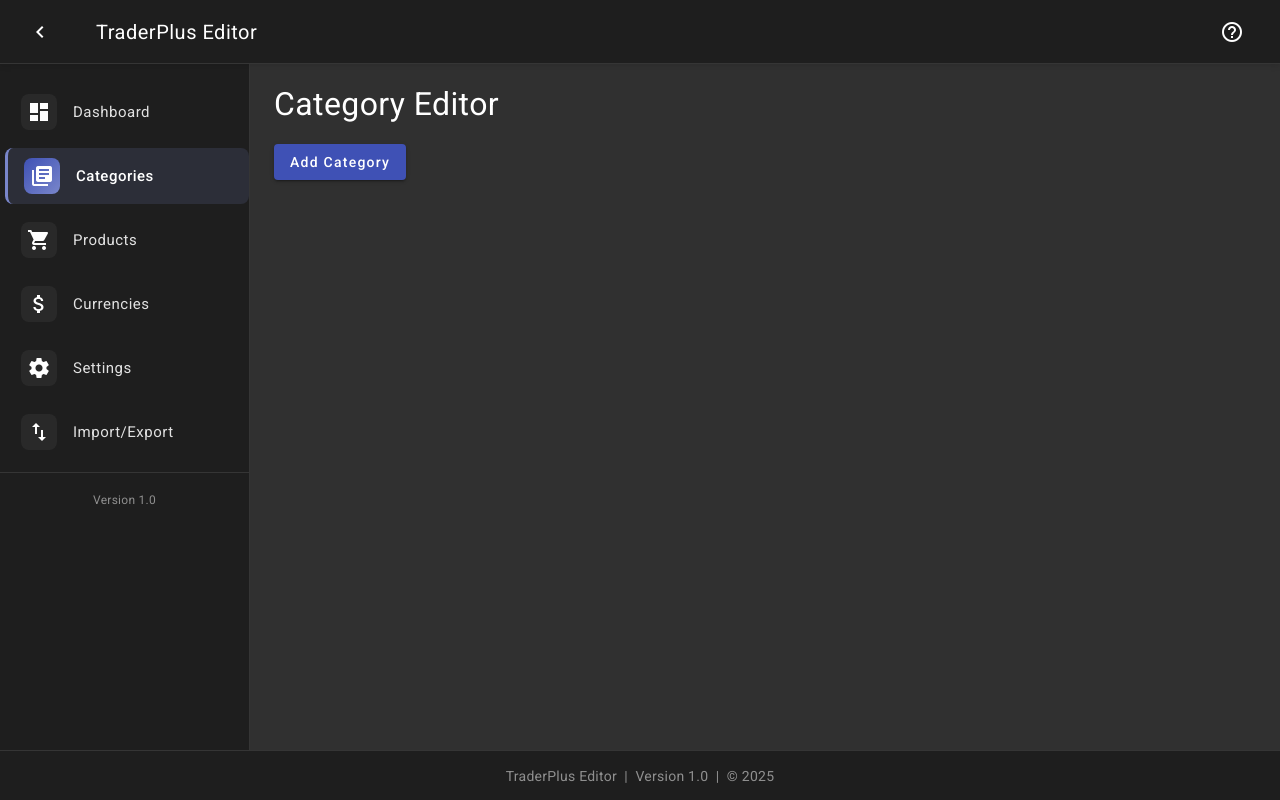
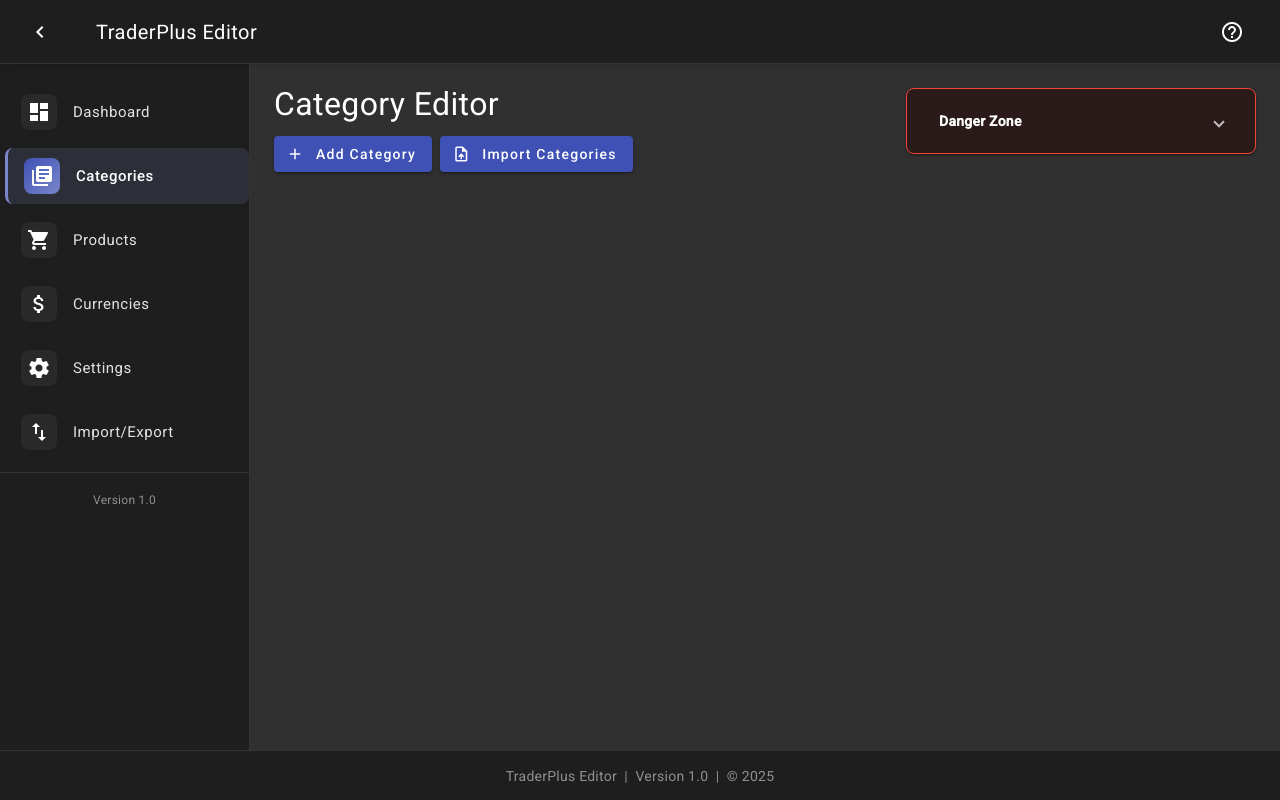
Before and after one commit to TheDmitri/traderpluseditor, an Angular app: page /categories in a window 1280 px wide. Built offline with nearby package versions, Linux system fonts and the light colour scheme.

Commit message:
Category Editor style and danger-zone

```diff
--- a/src/app/features/category-editor/components/category-editor.component.html
+++ b/src/app/features/category-editor/components/category-editor.component.html
@@ -1,6 +1,43 @@
 <div class="category-editor-container">
-  <h2>Category Editor</h2>
-  <button mat-raised-button color="primary" (click)="addCategory()">Add Category</button>
+  <div class="header">
+    <div class="header-left">
+      <h2>Category Editor</h2>
+      <div class="header-buttons">
+        <button mat-raised-button color="primary" (click)="addCategory()">
+          <mat-icon>add</mat-icon>
+          Add Category
+        </button>
+        <a mat-raised-button color="primary" routerLink="/file-management">
+          <mat-icon>upload_file</mat-icon>
+          Import Categories
+        </a>
+      </div>
+    </div>
+    <div class="header-right">
+      <!-- Collapsible Danger Zone (default collapsed) -->
+      <div class="danger-zone-container">
+        <mat-expansion-panel class="danger-zone-panel" [expanded]="false">
+          <mat-expansion-panel-header>
+            <mat-panel-title>
+              Danger Zone
+            </mat-panel-title>
+          </mat-expansion-panel-header>
+          <div class="danger-zone-content">
+            <button mat-raised-button color="warn" (click)="removeAllCategories()">
+              <mat-icon>delete_forever</mat-icon>
+              Remove All Categories
+            </button>
+            <button mat-raised-button color="warn" (click)="toggleAllCategoriesVisibility()">
+              <mat-icon>visibility</mat-icon>
+              Toggle All Visibility
+            </button>
+          </div>
+        </mat-expansion-panel>
+      </div>
+    </div>
+  </div>
+
+  <!-- Grid container for category cards -->
   <div class="category-grid">
     <div *ngFor="let categoryControl of categoriesControls; let i = index" [formGroup]="categoryControl">
       <mat-card>
@@ -20,7 +57,8 @@
           <div>
             <mat-label>Products (comma separated IDs)</mat-label>
             <!-- Changed to textarea -->
-            <textarea matInput formControlName="productIds" placeholder="e.g., prod_m4a1_001, prod_pistol_002"></textarea>
+            <textarea matInput formControlName="productIds"
+              placeholder="e.g., prod_m4a1_001, prod_pistol_002"></textarea>
           </div>
           <div>
             <mat-label>Licenses Required (comma separated)</mat-label>
--- a/src/app/features/category-editor/components/category-editor.component.scss
+++ b/src/app/features/category-editor/components/category-editor.component.scss
@@ -1,21 +1,66 @@
 .category-editor-container {
   padding: 24px;
   margin: 0 auto;
+  display: flex;
+  flex-direction: column;
 
-  h2 {
-    font-size: 2rem;
-    margin-bottom: 24px;
-    color: #ffffff;
-    font-weight: 400;
+  .header {
+    display: flex;
+    justify-content: space-between; /* Split header into two columns */
+    align-items: flex-start;
+    margin-bottom: 50px;
+
+    .header-left {
+      display: flex;
+      flex-direction: column; /* Stack header text and buttons vertically */
+      align-items: flex-start;
+
+      h2 {
+        font-size: 2rem;
+        color: #ffffff;
+        font-weight: 400;
+        margin-bottom: 16px;
+      }
+
+      .header-buttons {
+        display: flex;
+        gap: 8px;
+
+        button,
+        a[mat-raised-button] {
+          text-transform: none;
+          display: flex;
+          align-items: center;
+          gap: 4px; /* Space between icon and text */
+        }
+      }
+    }
+
+    .header-right {
+      display: flex;
+      align-items: flex-start;
+    }
   }
 
-  button {
-    margin-bottom: 16px;
-    text-transform: none;
-    transition: transform 0.2s ease-in-out, box-shadow 0.2s ease-in-out;
-    &:hover {
-      transform: translateY(-2px);
-      box-shadow: 0 4px 8px rgba(0, 0, 0, 0.2);
+  .danger-zone-container {
+    width: 350px; /* Set a fixed width for the Danger Zone */
+  }
+
+  /* Danger Zone styles applied to the mat-expansion-panel */
+  .danger-zone-panel {
+    border: 1px solid #f44336;
+    padding: 8px;
+    border-radius: 8px;
+    background-color: #2a1a1a; // toned down background
+    mat-expansion-panel-header {
+      color: #f44336;
+      font-weight: bold;
+    }
+    .danger-zone-content {
+      padding: 16px;
+      display: flex;
+      flex-direction: column; /* Stack buttons vertically */
+      gap: 8px;
     }
   }
 
--- a/src/app/features/category-editor/components/category-editor.component.ts
+++ b/src/app/features/category-editor/components/category-editor.component.ts
@@ -6,6 +6,8 @@
 import { MatSlideToggleModule } from '@angular/material/slide-toggle';
 import { MatIconModule } from '@angular/material/icon';
 import { MatButtonModule } from '@angular/material/button';
+// Import expansion module for the collapsible Danger Zone panel
+import { MatExpansionModule } from '@angular/material/expansion';
 import { StorageService } from '../../../core/services/storage.service';
 import { Category } from '../../../core/models';
 
@@ -19,16 +21,16 @@
     MatInputModule,
     MatSlideToggleModule,
     MatIconModule,
-    MatButtonModule
+    MatButtonModule,
+    MatExpansionModule // added for Danger Zone
   ],
   templateUrl: './category-editor.component.html',
   styleUrls: ['./category-editor.component.scss']
 })
 export class CategoryEditorComponent implements OnInit {
-
   categoriesFormArray: FormArray = this.fb.array([]);
 
-  // Getter, der die Controls als FormGroup[] castet
+  // Getter that casts the controls as FormGroup[]
   get categoriesControls(): FormGroup[] {
     return this.categoriesFormArray.controls as FormGroup[];
   }
@@ -41,7 +43,7 @@
       this.categoriesFormArray.push(this.createCategoryForm(category));
     });
 
-    // Auto-save: sobald sich ein Feld ändert, werden die aktualisierten Kategorien im LocalStorage gespeichert.
+    // Auto-save on changes: update LocalStorage immediately when form values change.
     this.categoriesFormArray.valueChanges.subscribe((values) => {
       const updatedCategories: Category[] = values.map((v: any) => ({
         categoryId: v.categoryId,
@@ -54,6 +56,34 @@
       }));
       this.storageService.saveCategories(updatedCategories);
     });
+  }
+
+  // Method to remove all categories
+  removeAllCategories(): void {
+    // Clear form array
+    this.categoriesFormArray.clear();
+    // Save the empty list to LocalStorage
+    this.storageService.saveCategories([]);
+  }
+
+  // Method to toggle visibility for all categories
+  toggleAllCategoriesVisibility(): void {
+    // Determine the current collective state:
+    const allVisible = this.categoriesControls.every(group => group.get('isVisible')?.value === true);
+    const newVisibility = !allVisible;
+    // Set the new visibility for every category
+    this.categoriesControls.forEach(group => group.get('isVisible')?.setValue(newVisibility));
+    // Update LocalStorage with the modified values
+    const updatedCategories: Category[] = this.categoriesFormArray.value.map((v: any) => ({
+      categoryId: v.categoryId,
+      categoryName: v.categoryName,
+      icon: v.icon,
+      isVisible: newVisibility,
+      licensesRequired: this.parseCommaSeparated(v.licensesRequired),
+      productIds: this.parseCommaSeparated(v.productIds),
+      categoryType: v.categoryType
+    }));
+    this.storageService.saveCategories(updatedCategories);
   }
 
   createCategoryForm(category: Category): FormGroup {
@@ -96,8 +126,8 @@
   }
 
   generateCategoryId(): string {
-    // Einfache Implementierung: "cat_new_001".
-    // Prüfe in einer realen Anwendung die Eindeutigkeit anhand existierender IDs.
+    // Simple implementation: "cat_new_001".
+    // In a real application, ensure uniqueness based on existing IDs.
     return 'cat_new_' + (this.categoriesFormArray.length + 1).toString().padStart(3, '0');
   }
 }
```
